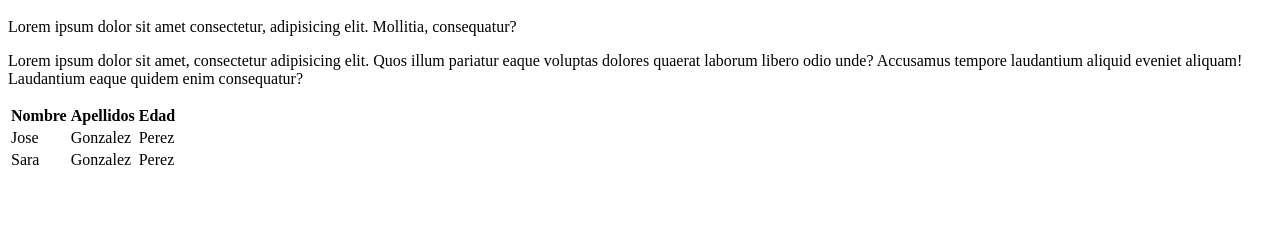
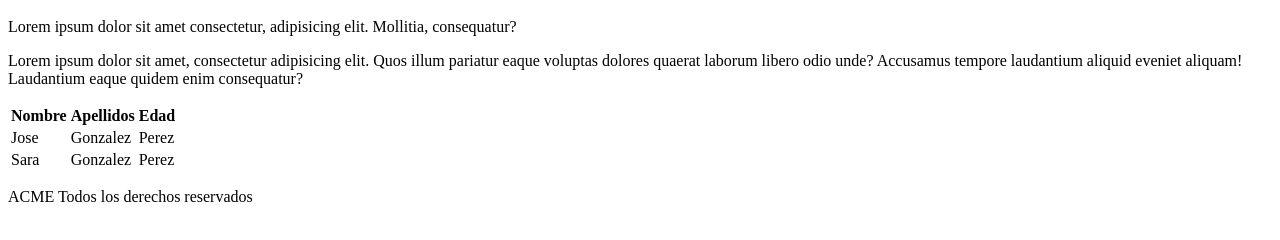
Before and after one commit to DBENITOD/Proyecto1, a plain HTML site: page index.html in a window 1280 px wide. Shown: the part 120-360 px from the top of the page. Drawn offline with Linux system fonts and the light colour scheme.

Commit message:
add footer

```diff
--- a/index.html
+++ b/index.html
@@ -33,4 +33,7 @@
     </table>
 
 </body>
+<footer>
+    <p>ACME Todos los derechos reservados</p>
+</footer>
 </html>
```
